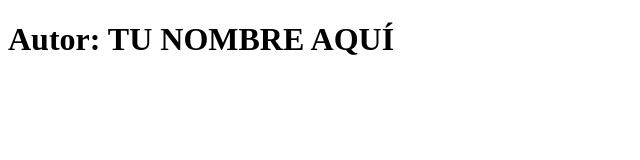
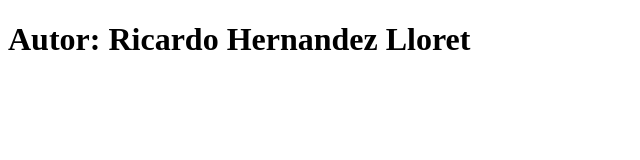
Before and after one commit to Ricardohll/practica_vuejs_componentes, a website: page index.html in a window 1280 px wide. Shown: the whole page, without its empty margins (0-640 px from the left). Drawn offline with Linux system fonts and the light colour scheme.

```diff
--- a/index.html
+++ b/index.html
@@ -12,7 +12,7 @@
 
     <body>
 
-        <h1 id="autor">Autor: TU NOMBRE AQUÍ</h1>
+        <h1 id="autor">Autor: Ricardo Hernandez Lloret</h1>
 
         <!-- https://vuejs.org/v2/guide/index.html -->
         <div id="app">
```
